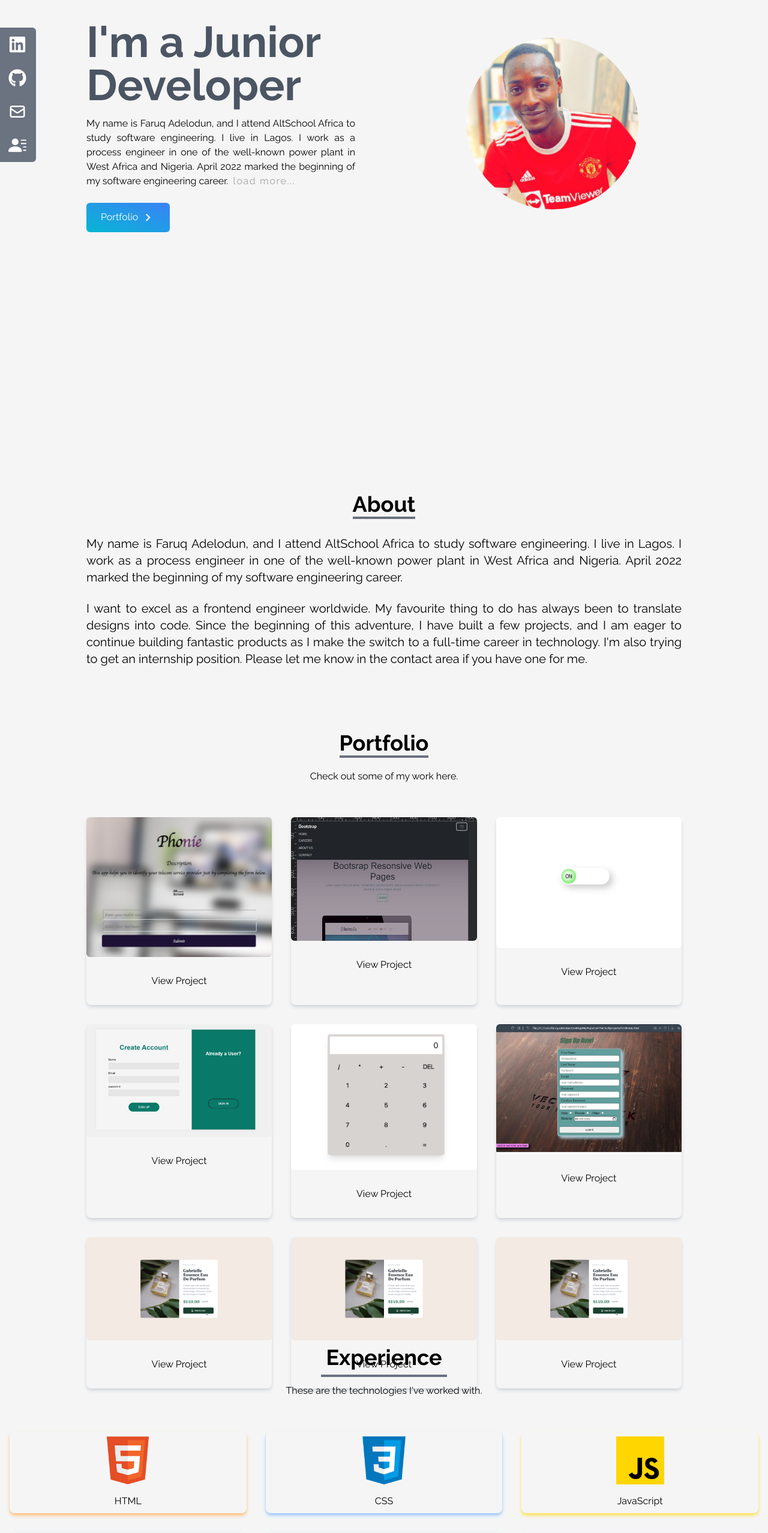
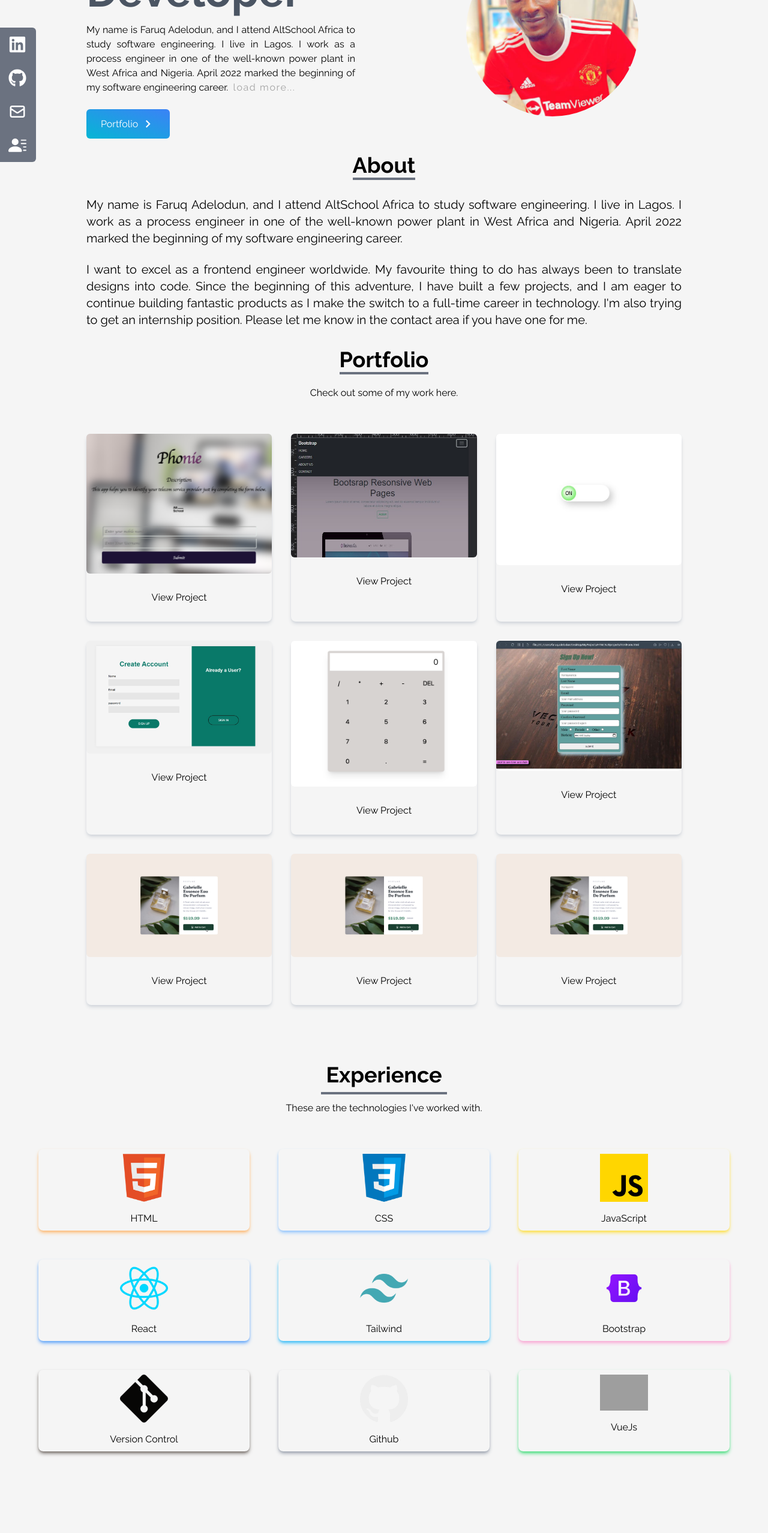
Before and after one commit to horlayeanca/my-portfolio, a React (Create React App) app: page / in a window 1280 px wide. Shown: the part 234-2789 px from the top of the page at 60% size. Built offline with nearby package versions, Linux system fonts and the light colour scheme; grey boxes are pictures that could not be loaded.

Commit message:
refactoring..

```diff
--- a/src/conponents/About.jsx
+++ b/src/conponents/About.jsx
@@ -2,7 +2,7 @@ import React from "react";
 
 const About = () => {
   return (
-    <div name="About" className="w-full h-screen bg-neutral-100 text-black">
+    <div name="About" className="w-full h-full bg-neutral-100 text-black">
       <div className="max-w-screen-lg p-4 mx-auto flex flex-col justify-center w-full h-full">
         <div className="pb-8 text-center">
           <p className="text-4xl font-bold inline border-b-4 border-gray-500 text-center">
--- a/src/conponents/Experience.jsx
+++ b/src/conponents/Experience.jsx
@@ -68,8 +68,8 @@ const Experience = () => {
   ];
 
   return (
-    <div name="Experience" className="bg-neutral-100 w-full h-screen lg:py-24">
-      <div className="max-with-screen-lg mx-auto p-4 flex flex-col justify-center w-full h-full text-black lg:py-20">
+    <div name="Experience" className="bg-neutral-100 w-full h-full">
+      <div className="max-with-screen-lg mx-auto p-4 flex flex-col justify-center w-full text-black lg:py-20">
         <div className="text-center">
           <p className="text-4xl font-bold border-b-4 border-gray-500 p-2 inline text-center">
             Experience
@@ -77,7 +77,7 @@ const Experience = () => {
           <p className="py-6">These are the technologies I've worked with.</p>
         </div>
 
-        <div className="w-full grid grid-cols-2 sm:grid-cols-3 gap-8 text-center py-8 px-12 sm:px-0">
+        <div className="w-full grid grid-cols-2 sm:grid-cols-3 gap-12 text-center py-8 px-12">
           {techs.map(({ id, src, title, style }) => (
             <div
               key={id}
--- a/src/conponents/Home.jsx
+++ b/src/conponents/Home.jsx
@@ -5,7 +5,7 @@ import { Link } from "react-scroll/modules";
 
 const Home = () => {
   return (
-    <div name="Home" className="h-screen w-full bg-neutral-100 pt-10">
+    <div name="Home" className="h-full w-full bg-neutral-100 pt-14">
       <div
         className="max-w-screen-lg mx-auto flex flex-col items-center justify-center h-full
        px-4 md:flex-row text-white pt-10"
--- a/src/conponents/Portfolio.jsx
+++ b/src/conponents/Portfolio.jsx
@@ -59,7 +59,7 @@ const Portfolio = () => {
   return (
     <div
       name="Portfolio"
-      className="bg-neutral-100 w-full text-black md:h-screen"
+      className="bg-neutral-100 w-full text-black md:h-full"
     >
       <div className="max-w-screen-lg p-4 mx-auto flex flex-col justify-center w-full h-full">
         <div className="pb-8 text-center">
```
